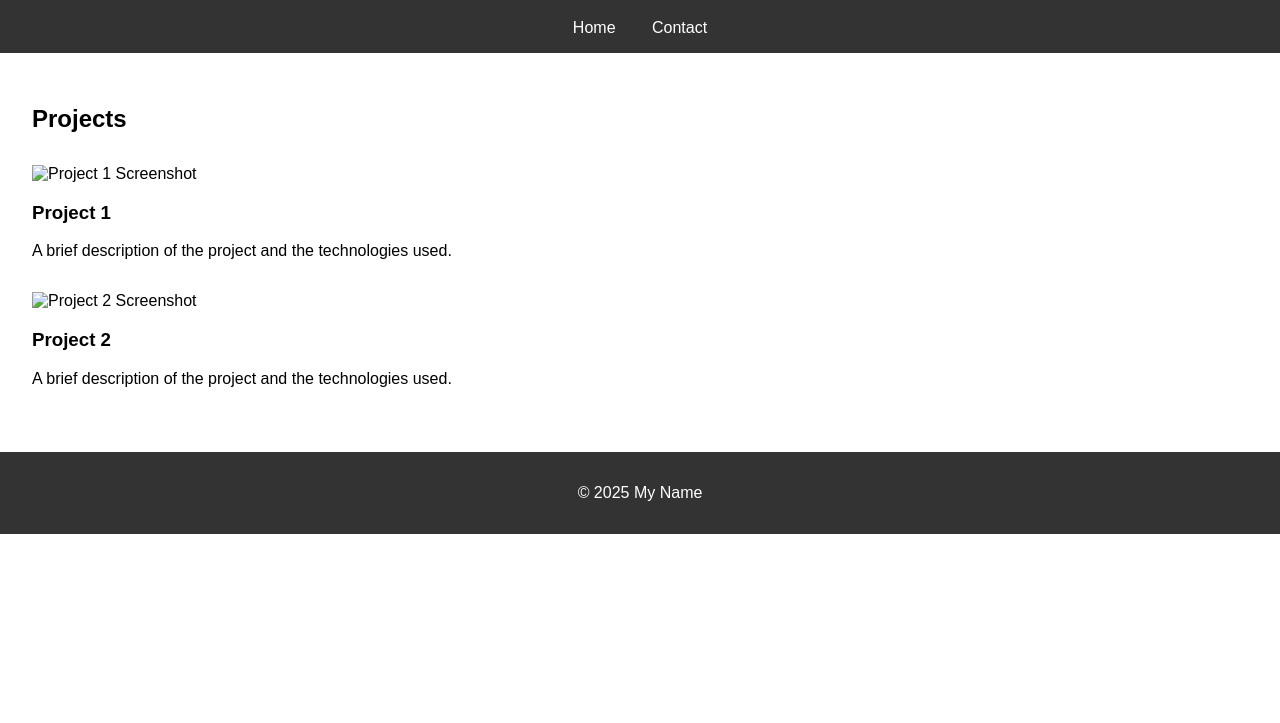
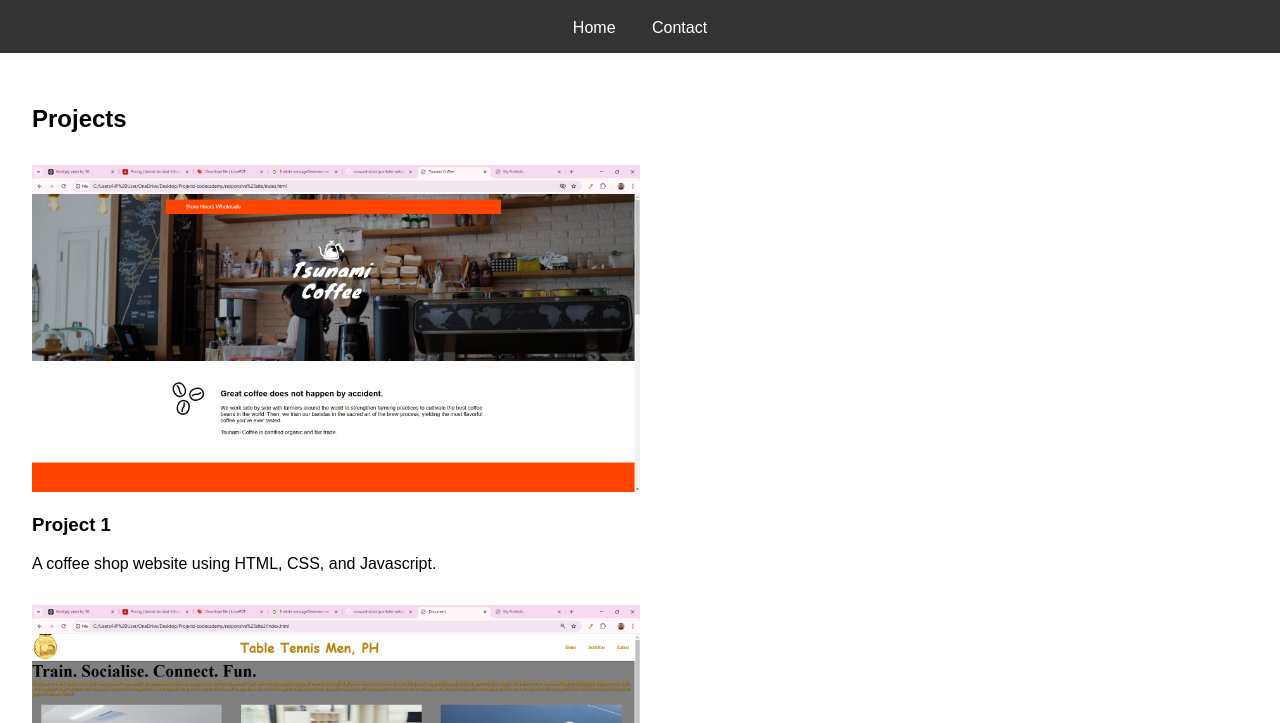
Before and after one commit to onwurahvictor/portfolio-website, a plain HTML site: page index.html in a window 1280 px wide. Shown: the part 77-800 px from the top of the page. Drawn offline with Linux system fonts and the light colour scheme; files that its build step writes are made by us from their sources; files whose address does not match are found by name.

Commit message:
Initial commit

```diff
--- a/index.html
+++ b/index.html
@@ -4,7 +4,7 @@
     <meta charset="UTF-8">
     <meta name="viewport" content="width=device-width, initial-scale=1.0">
     <title>My Portfolio</title>
-    <link rel="stylesheet" href="css/styles.css">
+    <link rel="stylesheet" href="styles.css">
 </head>
 <body>
     <header>
@@ -15,17 +15,17 @@
         </nav>
     </header>
     <main>
-        <section>
+        <section class="holder">
             <h2>Projects</h2>
             <div class="project">
-                <img src="images/project1.png" alt="Project 1 Screenshot">
+                <img src="images/img1.png" alt="Project 1 Screenshot">
                 <h3>Project 1</h3>
-                <p>A brief description of the project and the technologies used.</p>
+                <p>A coffee shop website using HTML, CSS, and Javascript.</p>
             </div>
             <div class="project">
-                <img src="images/project2.png" alt="Project 2 Screenshot">
+                <img src="images/img2.png" alt="Project 2 Screenshot">
                 <h3>Project 2</h3>
-                <p>A brief description of the project and the technologies used.</p>
+                <p>A club website using HTML, CSS, and Javascript</p>
             </div>
         </section>
     </main>
--- a/styles.css
+++ b/styles.css
@@ -19,15 +19,24 @@ nav a {
 
 main {
     padding: 2rem;
+    /* display: inline; */
 }
+/* section{
+    display: inline;
+} */
+
 
 .project {
     margin: 2rem 0;
+
 }
-
+.holder{
+    text-align: left;
+}
 .project img {
-    max-width: 100%;
+    max-width: 50%;
     height: auto;
+    display: inline-block;
 }
 
 footer {
```
Also changed, not shown: contact.html (+4 -4 lines), images/img1.png (added), images/img2.png (added).
